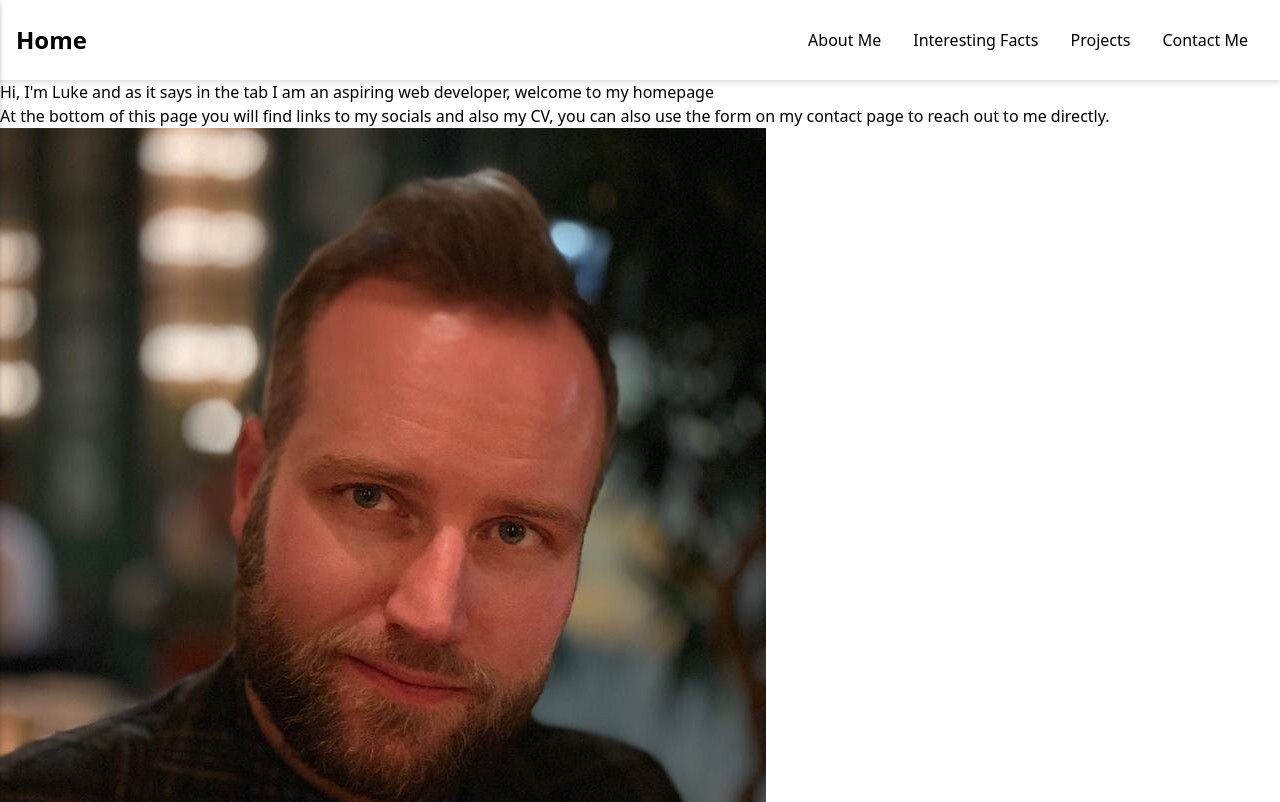
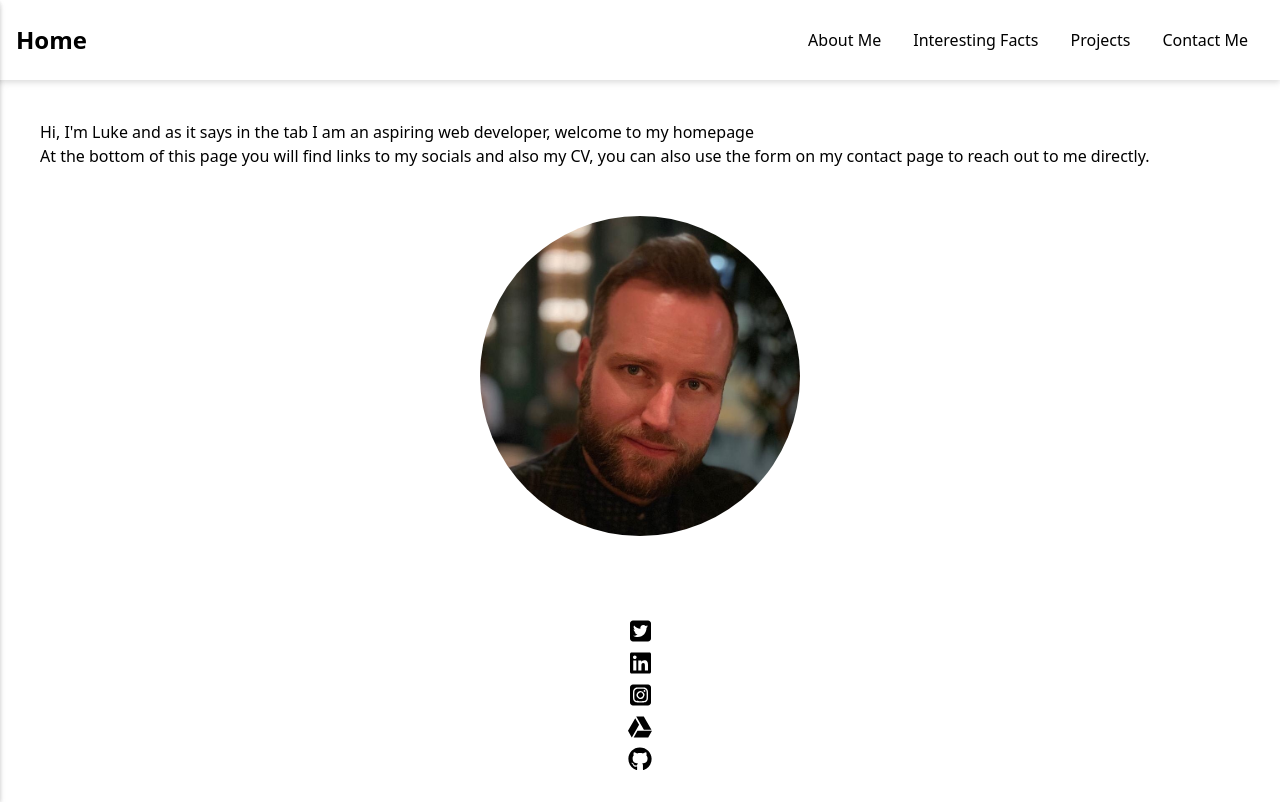
Before and after one commit to TrellixVulnTeam/portfolio_FQKG, a Next.js app: page / in a window 1280 px wide. Shown: the top 802 px of the page. Built offline with nearby package versions, Linux system fonts and the light colour scheme.

Commit message:
started adding tailwind styles

```diff
--- a/components/Footer/index.js
+++ b/components/Footer/index.js
@@ -10,27 +10,41 @@ import {
 
 export default function Footer() {
   return (
-    <footer className="text-sm py-6">
-      <div className="border-t flex flex-col items-center pt-6">
-        <a href="https://twitter.com/luke_chap" target="_blank">
+    <footer className="text-2xl font-mono">
+      <div class="grid justify-items-center ">
+        <a
+          class="hover:scale-150"
+          href="https://twitter.com/luke_chap"
+          target="_blank"
+        >
           <FontAwesomeIcon icon={faTwitterSquare} />
         </a>
         <a
+          class="hover:scale-150"
           href="https://uk.linkedin.com/in/luke-chaplin-70a521b0?trk=people-guest_people_search-card"
           target="_blank"
         >
           <FontAwesomeIcon icon={faLinkedin} />
         </a>
-        <a href="https://www.instagram.com/lukechap47/" target="_blank">
+        <a
+          class="hover:scale-150"
+          href="https://www.instagram.com/lukechap47/"
+          target="_blank"
+        >
           <FontAwesomeIcon icon={faInstagramSquare} />
         </a>
         <a
+          class="hover:scale-150"
           href="https://docs.google.com/document/d/1yL9qfQDGfGMZzAIRZsP7-gSKzyRbbkNZ/edit"
           target="_blank"
         >
           <FontAwesomeIcon icon={faGoogleDrive} />
         </a>
-        <a href="https://github.com/lukechaplin" target="_blank">
+        <a
+          class="hover:scale-150"
+          href="https://github.com/lukechaplin"
+          target="_blank"
+        >
           <FontAwesomeIcon icon={faGithub} />
         </a>
 
--- a/pages/about.js
+++ b/pages/about.js
@@ -3,7 +3,7 @@ import Head from "next/head";
 
 function About() {
   return (
-    <div>
+    <div class="p-10">
       <Head>
         <title>Luke Skycoder: Software development by Luke Chaplin</title>
       </Head>
--- a/pages/contact.js
+++ b/pages/contact.js
@@ -3,7 +3,7 @@ import ContactForm from "../components/Contact/index";
 
 export default function ContactMe() {
   return (
-    <div>
+    <div class="p-10">
       <Head>
         <title>Luke Skycoder: Software development by Luke Chaplin</title>
       </Head>
--- a/pages/index.js
+++ b/pages/index.js
@@ -5,12 +5,20 @@ import styles from "../styles/Home.module.css";
 
 export default function Home() {
   return (
-    <div>
+    <div class="p-10">
       <Head>
         <title>Luke Skycoder: Software development by Luke Chaplin</title>
       </Head>
       <Intro />
-      <img src={headshot.src} alt="Photo of Luke Chaplin" />
+      <br></br>
+      <br></br>
+      <div class="hero container max-w-screen-lg mx-auto pb-10 flex justify-center">
+        <img
+          class="drop-shadow-2xl- max-w-xs rounded-full "
+          src={headshot.src}
+          alt="Photo of Luke Chaplin"
+        />
+      </div>
     </div>
   );
 }
--- a/pages/interesting.js
+++ b/pages/interesting.js
@@ -3,7 +3,7 @@ import InterestingFacts from "../components/InterestingFacts/index.js";
 
 function Interesting() {
   return (
-    <div>
+    <div class="p-10">
       <Head>
         <title>Luke Skycoder: Software development by Luke Chaplin</title>
       </Head>
--- a/pages/projects.js
+++ b/pages/projects.js
@@ -3,7 +3,7 @@ import MyProjects from "../components/Projects/index";
 
 export default function Projects() {
   return (
-    <div>
+    <div class="p-10">
       <Head>
         <title>Luke Skycoder: Software development by Luke Chaplin</title>
       </Head>
```
